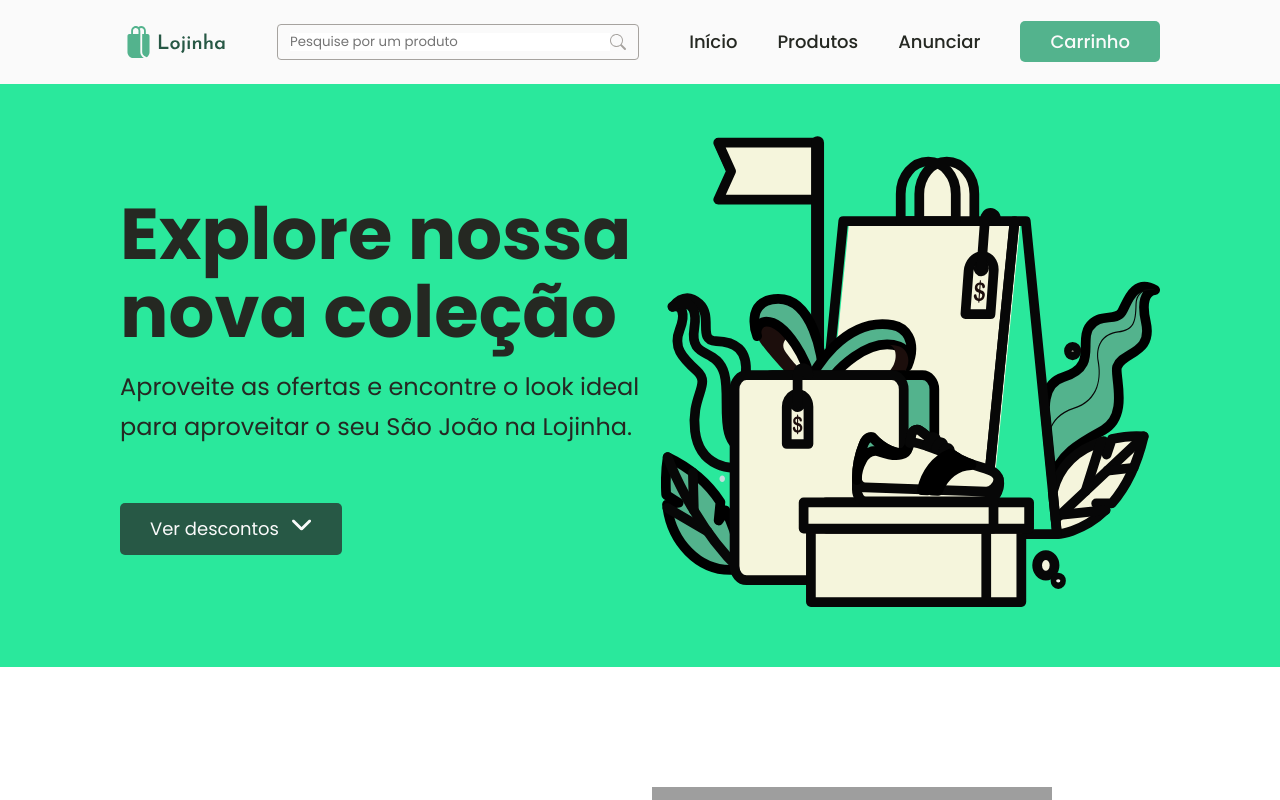
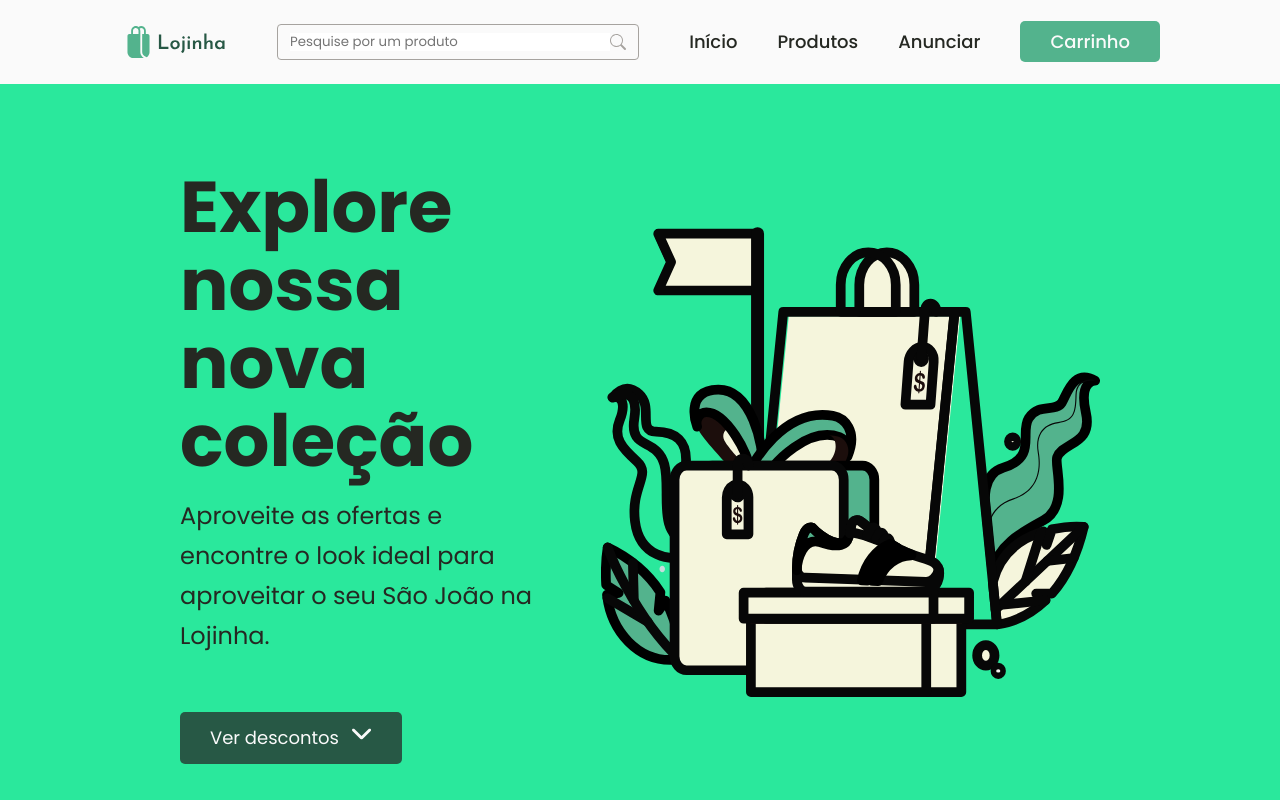
Before and after one commit to DjairMaykon/lojinfo, a React (Vite) app: page / in a window 1280 px wide. Shown: the top 800 px of the page. Built offline with nearby package versions, Linux system fonts and the light colour scheme; no server answers; grey boxes are pictures that could not be loaded.

Commit message:
Alinhamento do Hero para telas grandes

```diff
--- a/src/components/heroHome/HeroHome.jsx
+++ b/src/components/heroHome/HeroHome.jsx
@@ -5,6 +5,7 @@ import './style.css'
 export function HeroHome() {
   return (
     <section id="heroHome">
+      <div className="heroHomeContainer">
         <figure>
           <img src={compras} alt="Imagem de compras" />
         </figure>
@@ -21,6 +22,7 @@ export function HeroHome() {
             <img src={chevronDown} alt="" />
           </button>
         </article>
+      </div>
     </section>
   )
 }
--- a/src/components/heroHome/style.css
+++ b/src/components/heroHome/style.css
@@ -1,11 +1,13 @@
 #heroHome {
+  background: #2ae89c;
+}
+
+.heroHomeContainer {
   display: flex;
   flex-direction: column;
   align-items: center;
 
   padding: 70px 30px;
-
-  background: #2ae89c;
 }
 
 #heroHome .content {
@@ -61,6 +63,14 @@
     gap: 57px;
 
     padding: 32px 60px 53px;
+  }
+  .heroHomeContainer {
+    flex-direction: row;
+    justify-content: center;
+    gap: 57px;
+
+    padding: 32px 60px 53px;
+    max-width: 1822;
   }
 
   #heroHome figure {
```
Lines whose indentation alone changed are shown as unchanged.
